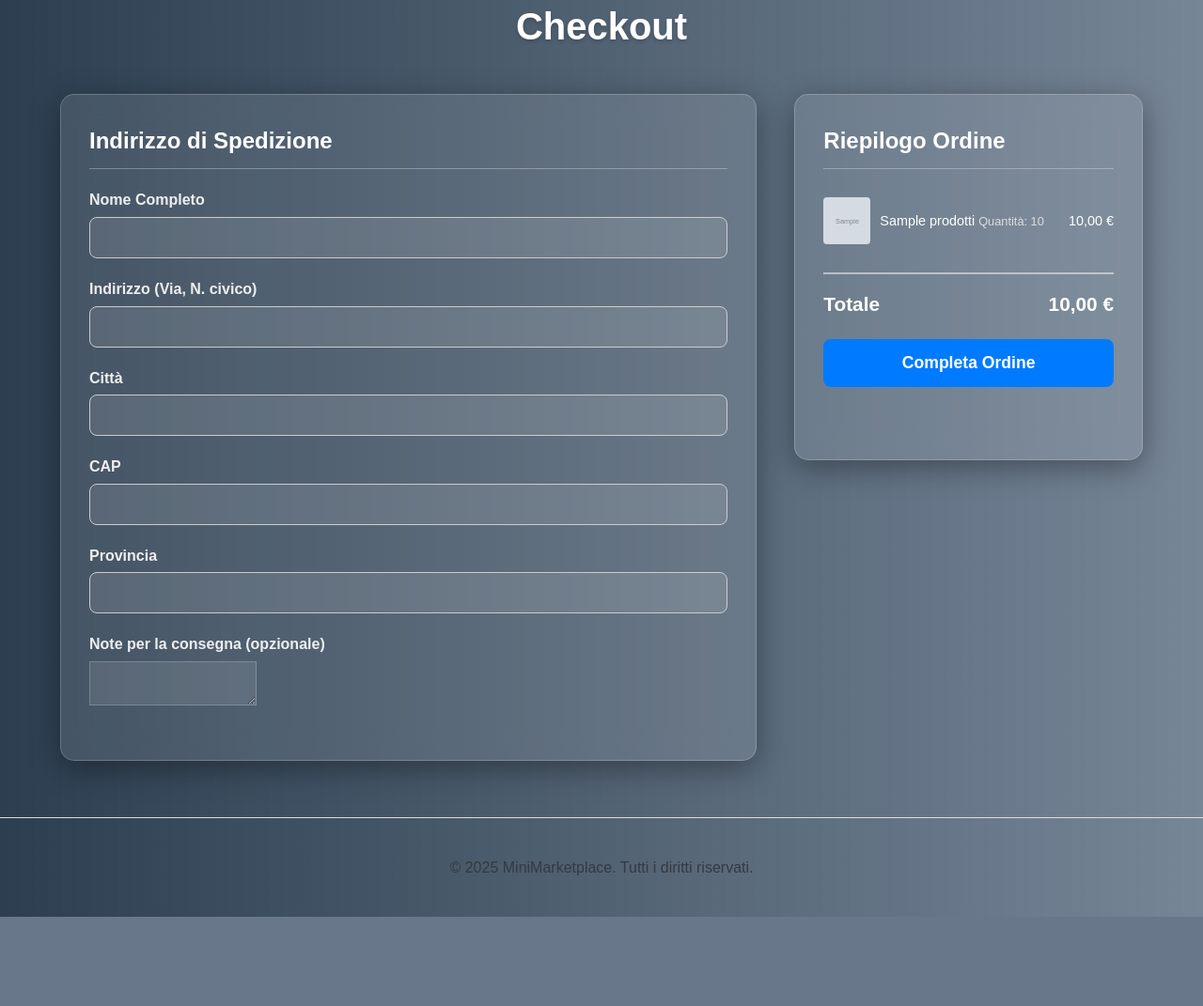
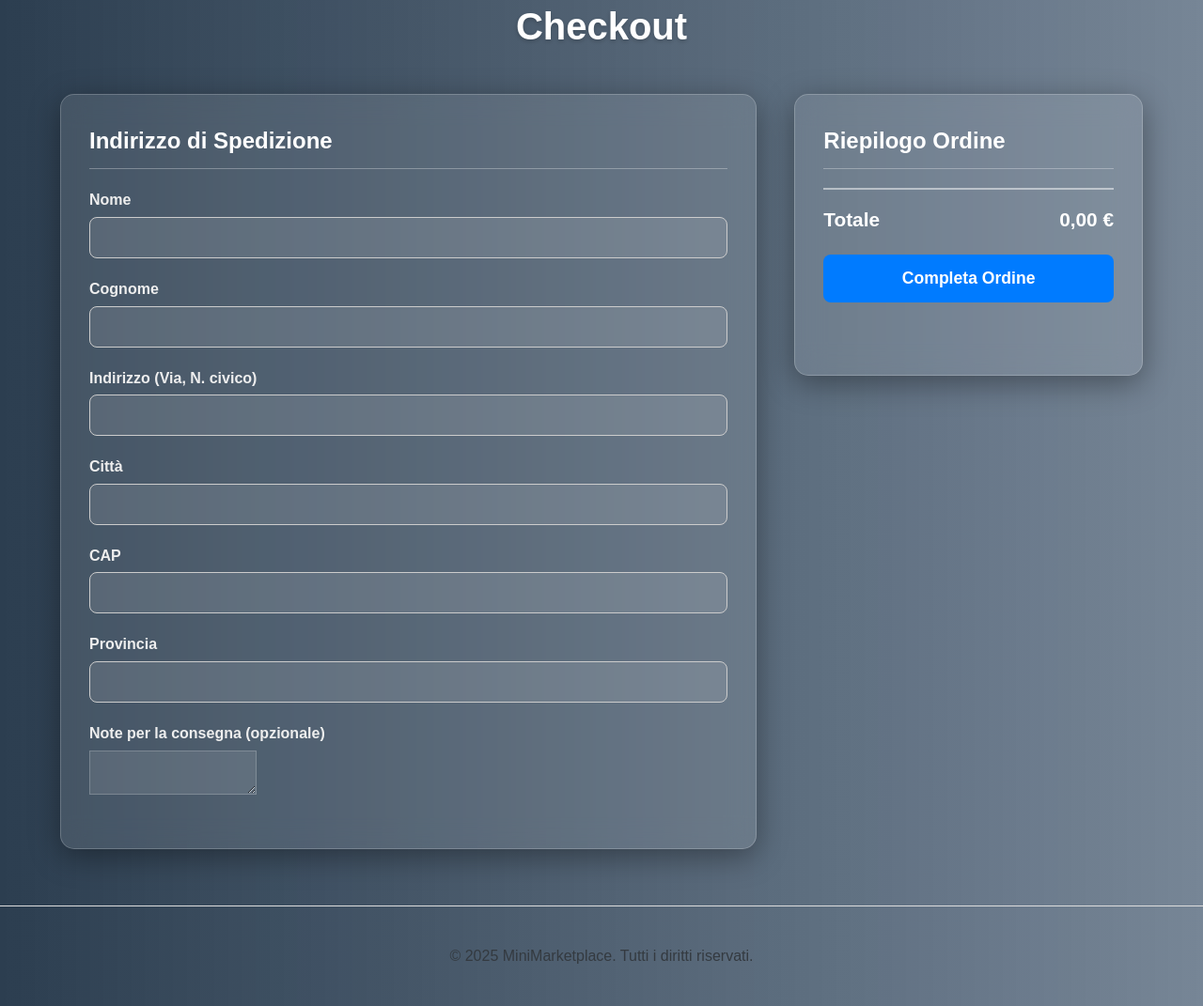
Before and after one commit to SnoopyTomcat157/mini-market-place, a PHP site: page /checkout.php in a window 1280 px wide. Shown: the part 245-1316 px from the top of the page at 94% size. Before the commit the page ends 1221 px from the top, so only its background shows below. Run offline with PHP 8.4, Linux system fonts and the light colour scheme; the visitor is signed in with stand-in values (Sample User, id 1); tables that the repository leaves empty hold one stand-in row (values such as "Sample post"); grey boxes marked "Sample" are stand-in pictures; a stand-in replaces the project's code that opens the database connection; some libraries are stand-ins or nearby versions.

Commit message:
Refactor checkout form fields and improve error handling

```diff
--- a/checkout.php
+++ b/checkout.php
@@ -11,7 +11,7 @@ $totalPrice = 0;
 $errorMessage = null;
 
 try{
-    $database = new Database();
+    /*$database = new Database();
     $pdo = $database->getConnection();
 
     $sql = "SELECT p.id_prodotto, p.nome_prodotto, p.prezzo, p.nome_file_immagine, cu.quantita
@@ -22,7 +22,7 @@ try{
     $stmt->execute([$_SESSION['user_id']]);
     $result = $stmt->fetchAll(PDO::FETCH_ASSOC);
 
-    if(empty($result)){
+   /* if(empty($result)){
         header('Location: cart_page.php');
         exit();
     }
@@ -36,7 +36,7 @@ try{
             'quantity' => $row['quantita'],
             'subtotal' => $total
         ];
-    }
+    }*/
 } catch (Exception $e){
     error_log($e->getMessage());
     $errorMessage = "Si è verificato un errore durante il recupero dei dati del carrello. Riprova più tardi.";
@@ -61,8 +61,12 @@ require_once 'src/templates/header.php';
                 <h2>Indirizzo di Spedizione</h2>
                 <form id="checkoutForm">
                     <div class="form-group">
-                        <label for="nome_completo">Nome Completo</label>
-                        <input type="text" id="nome_completo" name="nome_completo" required>
+                        <label for="nome">Nome</label>
+                        <input type="text" id="nome" name="nome" required>
+                    </div>
+                    <div class="form-group">
+                        <label for="cognome">Cognome</label>
+                        <input type="text" id="cognome" name="cognome" required>
                     </div>
                     <div class="form-group">
                         <label for="indirizzo">Indirizzo (Via, N. civico)</label>
@@ -92,7 +96,6 @@ require_once 'src/templates/header.php';
                 <h2>Riepilogo Ordine</h2>
                 <ul class="summary-items-list">
                     <?php foreach ($cartItem as $item): ?>
-                        <!-- MODIFICA: Aggiunta l'immagine e una struttura migliore -->
                         <li class="summary-item">
                             <img src="uploads/products/<?php echo htmlspecialchars($item['image'] ?? 'default_image.png'); ?>" alt="<?php echo htmlspecialchars($item['name']); ?>" class="summary-item-img">
                             <div class="summary-item-details">
```
